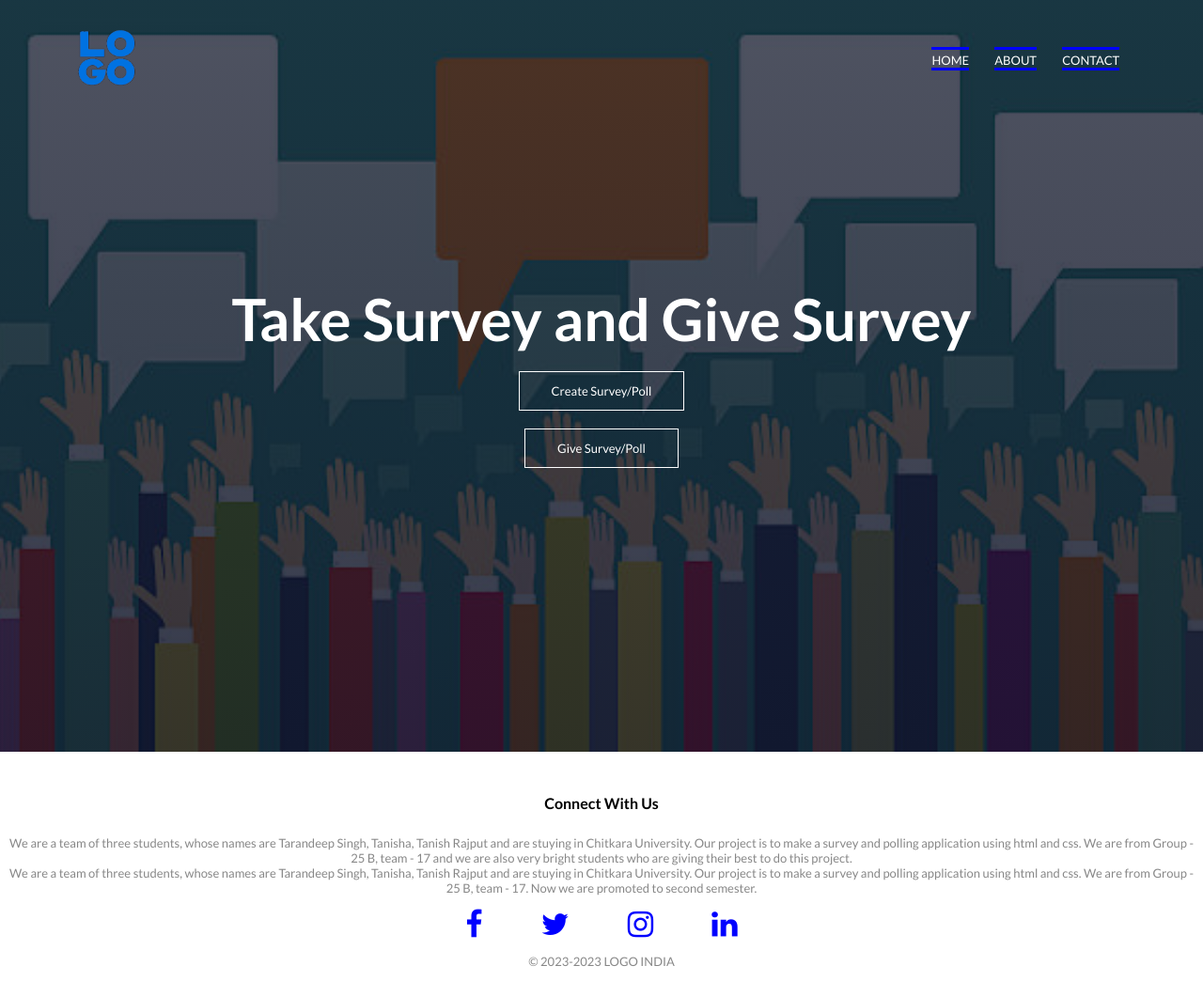
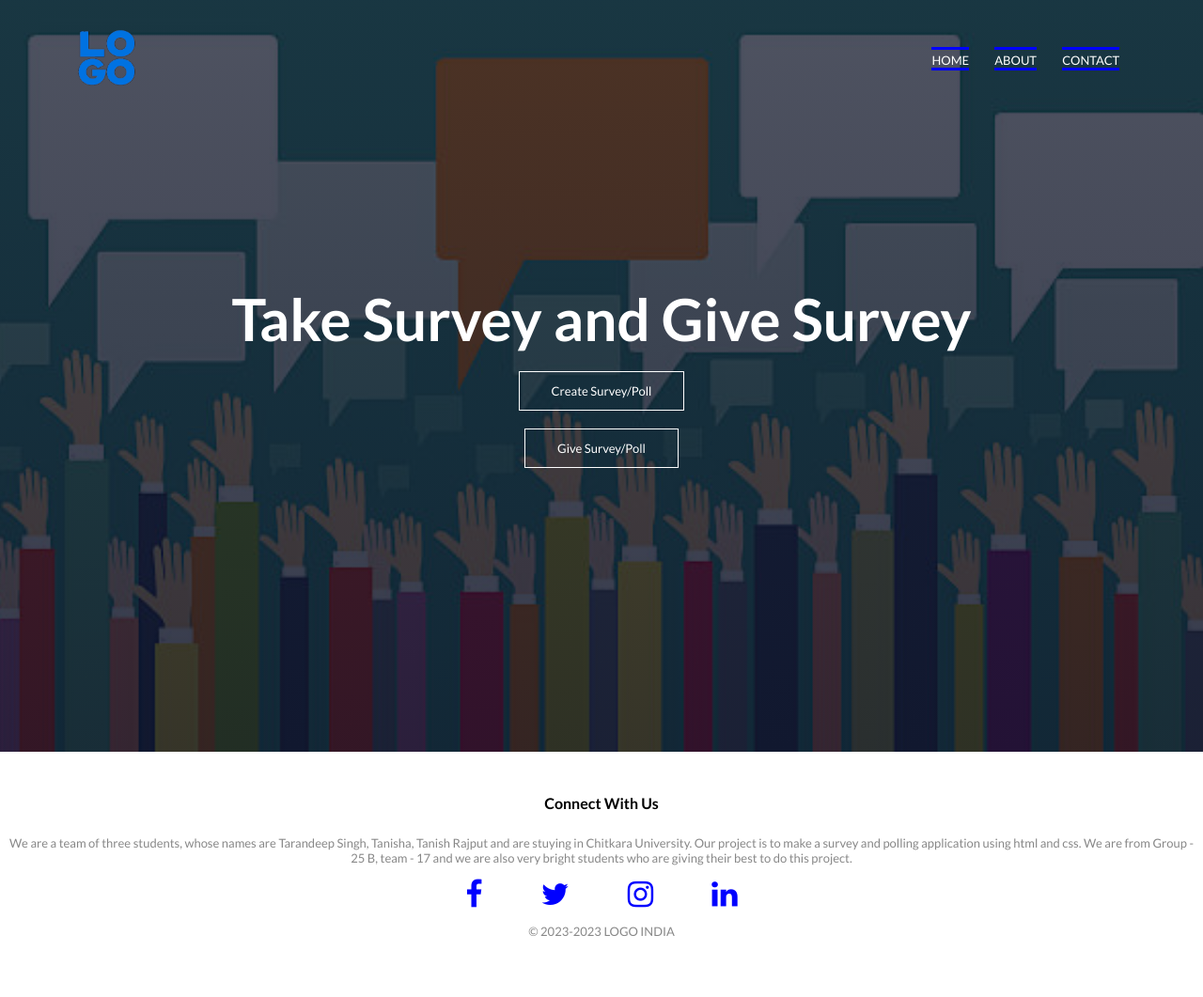
Before and after one commit to taniishhaa/FEE_Project_1st_Year, a plain HTML site: page index.html in a window 1280 px wide. Shown: the whole page at 94% size. After the commit the page ends 1029 px from the top, so only its background shows below. Drawn offline with Linux system fonts and the light colour scheme.

Commit message:
Update index.html (Tarandeep Singh)
There was a duplicate line so i fixed it

```diff
--- a/index.html
+++ b/index.html
@@ -32,7 +32,6 @@
         <div class="about">
             <h4>Connect With Us</h4>
             <p>We are a team of three students, whose names are Tarandeep Singh, Tanisha, Tanish Rajput and are stuying in Chitkara University. Our project is to make a survey and polling application using html and css. We are from Group - 25 B, team - 17 and we are also very bright students who are giving their best to do this project. </p>
-            <p>We are a team of three students, whose names are Tarandeep Singh, Tanisha, Tanish Rajput and are stuying in Chitkara University. Our project is to make a survey and polling application using html and css. We are from Group - 25 B, team - 17. Now we are promoted to second semester.</p>
             <div class="icons">
                 <a href="https://www.facebook.com" target="main">
                     <i class="fa fa-facebook"></i>
```
